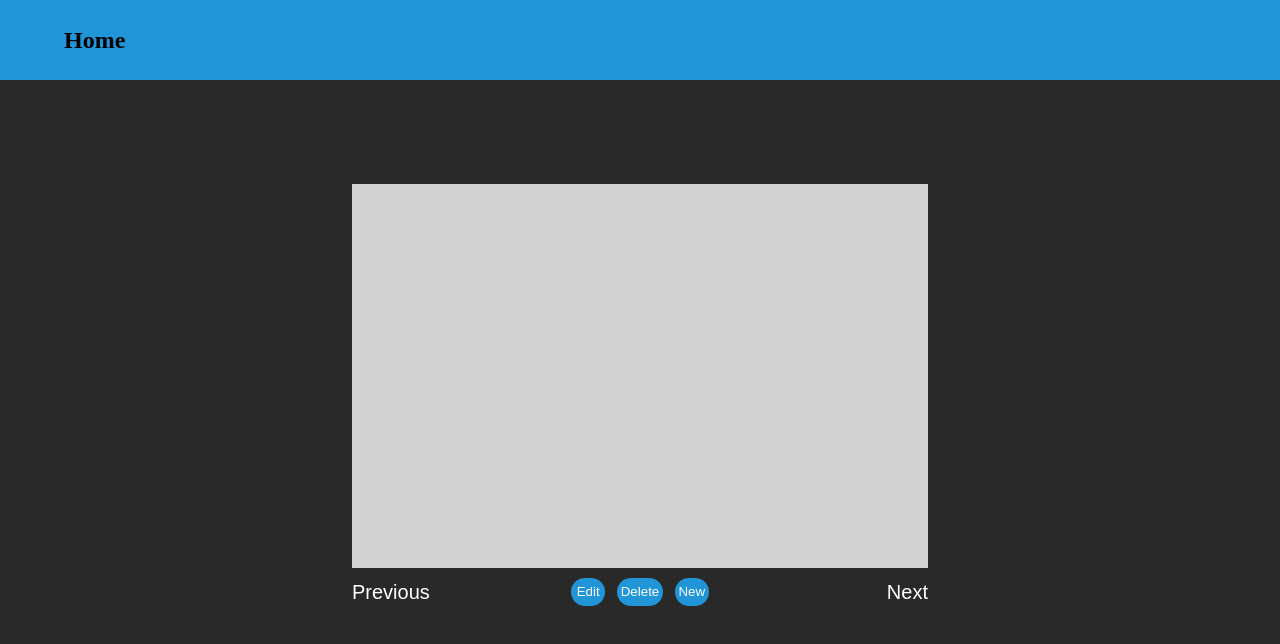
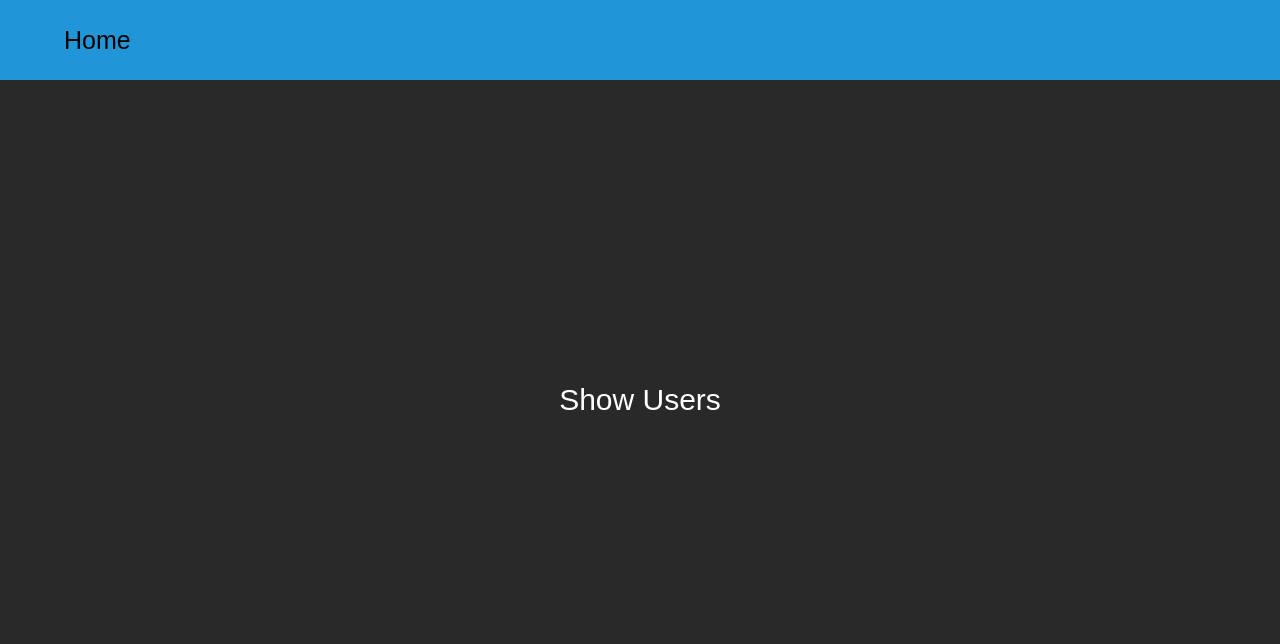
Before and after one commit to JoshGenereux/DevM-User-Directory, a React (Create React App) app: page / in a window 1280 px wide. Shown: the top 644 px of the page. Built offline with nearby package versions, Linux system fonts and the light colour scheme.

Commit message:
add card/home functionality

```diff
--- a/src/App.css
+++ b/src/App.css
@@ -34,9 +34,19 @@
  }
  .header-h2{
      margin-left: 5vw;
+     background: none;
+     border: none;
+     color: black;
+     font-size: 25px;
+     cursor: pointer;
+ }
+ .header-h2:hover{
+     font-size: 30px;
+     text-decoration: underline;
  }
 
  .card{
+     z-index: 2;
      top: 50vh;
      left: 50vw;
      position: absolute;
--- a/src/App.js
+++ b/src/App.js
@@ -1,14 +1,25 @@
 import './App.css';
 import Card from "./Card";
+import {useState} from "react";
 
 function App() {
+  const [card, setCard] = useState(false);
+
+  const handleClick=()=>{
+    setCard(!card)
+  }
+
   return (
     <div className="App">
       <header>
-        <h2 className='header-h2'>Home</h2>
+        <button
+          onClick={handleClick}
+          className='header-h2'>Home</button>
       </header>
-      <button className='show-btn'>Show Users</button>
-      <Card/>
+      <button
+        onClick={handleClick}
+        className='show-btn'>Show Users</button>
+      {card === true ? <Card/> : null}
     </div>
   );
 }
--- a/src/Card.js
+++ b/src/Card.js
@@ -1,6 +1,6 @@
 import React from "react";
 
-const Card = () =>{
+const Card = ({card, setCard}) =>{
 
 
   return (
```
Also changed, not shown: 1 other file (tests, documents, lock files or other folders).
